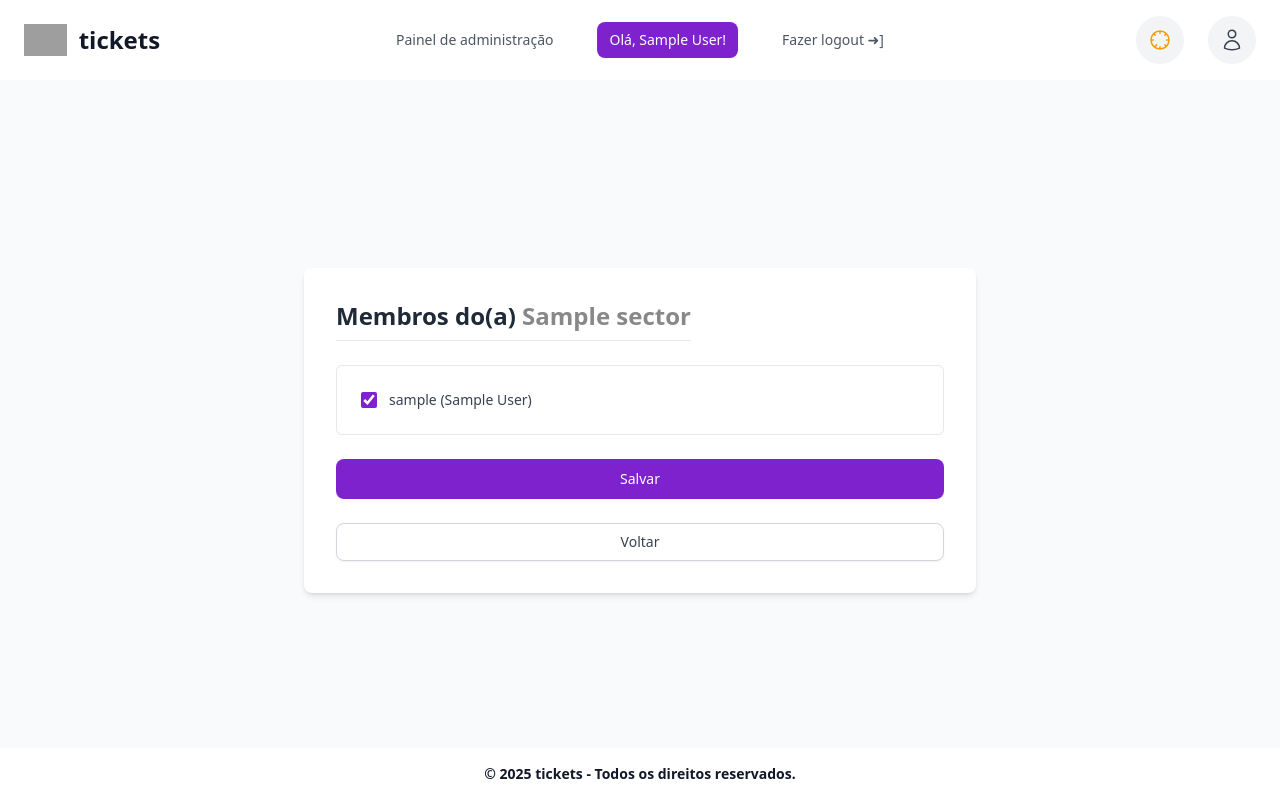
After one commit to lucsdsm/tickets, a Flask app: page /sector/1/manage_users in a window 1280 px wide. The commit adds this page. Run offline with Flask 3, Linux system fonts and the light colour scheme; a user stored in the database is signed in; tables that the repository leaves empty hold one stand-in row (values such as "Sample post"); grey boxes are pictures that could not be loaded.

Commit message:
botão de gerenciamento de usuários de um setor dentro do crud do setor

```diff
--- a/app/routes/panel/sectors/sectors.py
+++ b/app/routes/panel/sectors/sectors.py
@@ -3,6 +3,7 @@ from flask import Blueprint, render_template, redirect, url_for, flash, request,
 from flask_login import login_user, logout_user, login_required, current_user
 from app.decorators import admin_required
 from app.models import Sector
+from app.models import User
 
 sectors = Blueprint('sectors', __name__)
 
@@ -90,3 +91,34 @@ def delete_sector(sector_id):
 
 
     return redirect(url_for('sectors.view'))
+
+@sectors.route('/<int:sector_id>/manage_users', methods=['GET', 'POST'])
+@login_required
+@admin_required
+def manage_users(sector_id):
+    sector = Sector.query.get_or_404(sector_id)
+
+    if request.method == 'POST':
+        # obtém a lista de ids dos usuários do setor
+        selected_user_ids = request.form.getlist('user_ids')
+
+        # converte os ids de strings para inteiros
+        selected_ids_int = [int(id) for id in selected_user_ids]
+
+        # busca os objetos User correspondentes aos ids selecionados
+        selected_users = User.query.filter(User.id.in_(selected_ids_int)).all()
+
+        # substitui a lista de utilizadores do setor pela nova lista
+        # o sqlalchemy trata a adição e remoção nas tabelas de junção
+        sector.users = selected_users
+
+        db.session.commit()
+        flash(f'Membros do setor "{sector.name}" atualizados com sucesso!', 'success')
+        return redirect(url_for('sectors.view'))
+
+    # busca todos os usuários para os listar
+    all_users = User.query.order_by(User.username).all()
+
+    return render_template('panel/sectors/manage-users.html',
+                           sector=sector,
+                           all_users=all_users)
--- a/app/static/css/output.css
+++ b/app/static/css/output.css
@@ -657,6 +657,10 @@ video {
   margin-bottom: 1rem;
 }
 
+.mb-6 {
+  margin-bottom: 1.5rem;
+}
+
 .ml-2 {
   margin-left: 0.5rem;
 }
@@ -693,6 +697,10 @@ video {
   margin-top: 1.5rem;
 }
 
+.mt-8 {
+  margin-top: 2rem;
+}
+
 .block {
   display: block;
 }
@@ -757,6 +765,10 @@ video {
   max-height: 8rem;
 }
 
+.max-h-96 {
+  max-height: 24rem;
+}
+
 .min-h-screen {
   min-height: 100vh;
 }
@@ -803,6 +815,10 @@ video {
 
 .w-full {
   width: 100%;
+}
+
+.max-w-2xl {
+  max-width: 42rem;
 }
 
 .max-w-5xl {
@@ -1703,6 +1719,11 @@ video {
   background-color: rgb(75 85 99 / var(--tw-bg-opacity, 1));
 }
 
+.dark\:hover\:bg-gray-700:hover:is(.dark *) {
+  --tw-bg-opacity: 1;
+  background-color: rgb(55 65 81 / var(--tw-bg-opacity, 1));
+}
+
 .dark\:hover\:bg-gray-900:hover:is(.dark *) {
   --tw-bg-opacity: 1;
   background-color: rgb(17 24 39 / var(--tw-bg-opacity, 1));
--- a/app/templates/panel/sectors/add-sector.html
+++ b/app/templates/panel/sectors/add-sector.html
@@ -12,7 +12,7 @@
 
             <div>
                     <label for="color" class="block text-sm font-medium text-gray-700 dark:text-gray-300">Cor</label>
-                    <!-- Este é o seletor de cores nativo do browser -->
+
                     <input type="color" name="color" id="color" value="#2C2C2C" class="mt-2 h-10 border-transparent w-full block bg-transparent cursor-pointer">
                 </div>
         </fieldset>
--- /dev/null
+++ b/app/templates/panel/sectors/manage-users.html
@@ -0,0 +1,40 @@
+<!-- app/templates/panel/sectors/manage_users.html -->
+{% extends "layout.html" %}
+{% block content %}
+<div class="max-w-2xl mx-auto mt-8 bg-white dark:bg-gray-800 p-8 rounded-lg shadow-md">
+    <form method="POST" action="{{ url_for('sectors.manage_users', sector_id=sector.id) }}">
+        <fieldset>
+            <legend class="text-2xl font-bold border-b pb-2 mb-6 dark:text-white">
+                Membros do(a) <span style="color: {{ sector.color }};">{{ sector.name }}</span>
+            </legend>
+
+            <div class="space-y-4">
+                <!-- lista de usuários -->
+                <div class="max-h-96 overflow-y-auto space-y-3 p-4 border rounded-md dark:border-gray-600">
+                    {% for user in all_users %}
+                        <label class="flex items-center p-2 rounded-md hover:bg-gray-50 dark:hover:bg-gray-700 cursor-pointer">
+                            <input type="checkbox"
+                                   name="user_ids"
+                                   value="{{ user.id }}"
+                                   {% if user in sector.users %}checked{% endif %}
+                                   class="w-4 h-4 accent-purple-700 rounded border-2 border-purple-400 focus:ring-2 focus:ring-purple-500 transition-all duration-150">
+                            <span class="ml-3 text-sm text-gray-700 dark:text-gray-300">{{ user.username }} ({{ user.first_name }} {{ user.last_name }})</span>
+                        </label>
+                    {% endfor %}
+                </div>
+            </div>
+        </fieldset>
+
+        <div class="mt-6">
+            <button type="submit" class="w-full flex justify-center items-center text-white bg-purple-700 hover:bg-purple-800 focus:ring-4 focus:outline-none focus:ring-purple-300 font-medium rounded-lg text-sm px-5 py-2.5 text-center dark:bg-purple-600 dark:hover:bg-purple-700 dark:focus:ring-purple-800 disabled:opacity-50 disabled:cursor-not-allowed">
+                Salvar
+            </button> <br>
+            <a href="{{ url_for('sectors.view') }}" class="w-full flex justify-center items-center px-4 py-2 border border-gray-300 dark:border-gray-600 rounded-lg shadow-sm text-sm font-medium
+                  text-gray-700 bg-white hover:bg-gray-50
+                  dark:text-gray-200 dark:bg-gray-800 dark:hover:bg-gray-600
+                  transition-colors duration-200"> Voltar
+            </a>
+        </div>
+    </form>
+</div>
+{% endblock content %}
--- a/app/templates/panel/users/main.html
+++ b/app/templates/panel/users/main.html
@@ -4,7 +4,7 @@
     <div class="mx-auto bg-white dark:bg-gray-800 p-8 rounded-lg shadow-md items-center justify-center flex">
         <fieldset class="space-y-4">
             <div class="flex justify-between items-center p-4">
-                <h2 class="text-2xl font-bold dark:text-white"> Usuários </h2>
+                <legend class="text-2xl pb-2 font-bold border-b dark:text-white"> Usuários </legend>
                 <a href="{{ url_for('users.add_user') }}"
                 title="Adicionar novo usuário"
                 class="inline-flex items-center justify-center w-10 h-10 text-white bg-purple-600 border border-transparent rounded-full shadow-sm hover:bg-purple-700 focus:outline-none focus:ring-2 focus:ring-offset-2 focus:ring-purple-500 dark:focus:ring-offset-gray-800">
```
Also changed, not shown: app/templates/panel/sectors/main.html (+26 -3 lines), app/models.py (line endings or trailing spaces).
